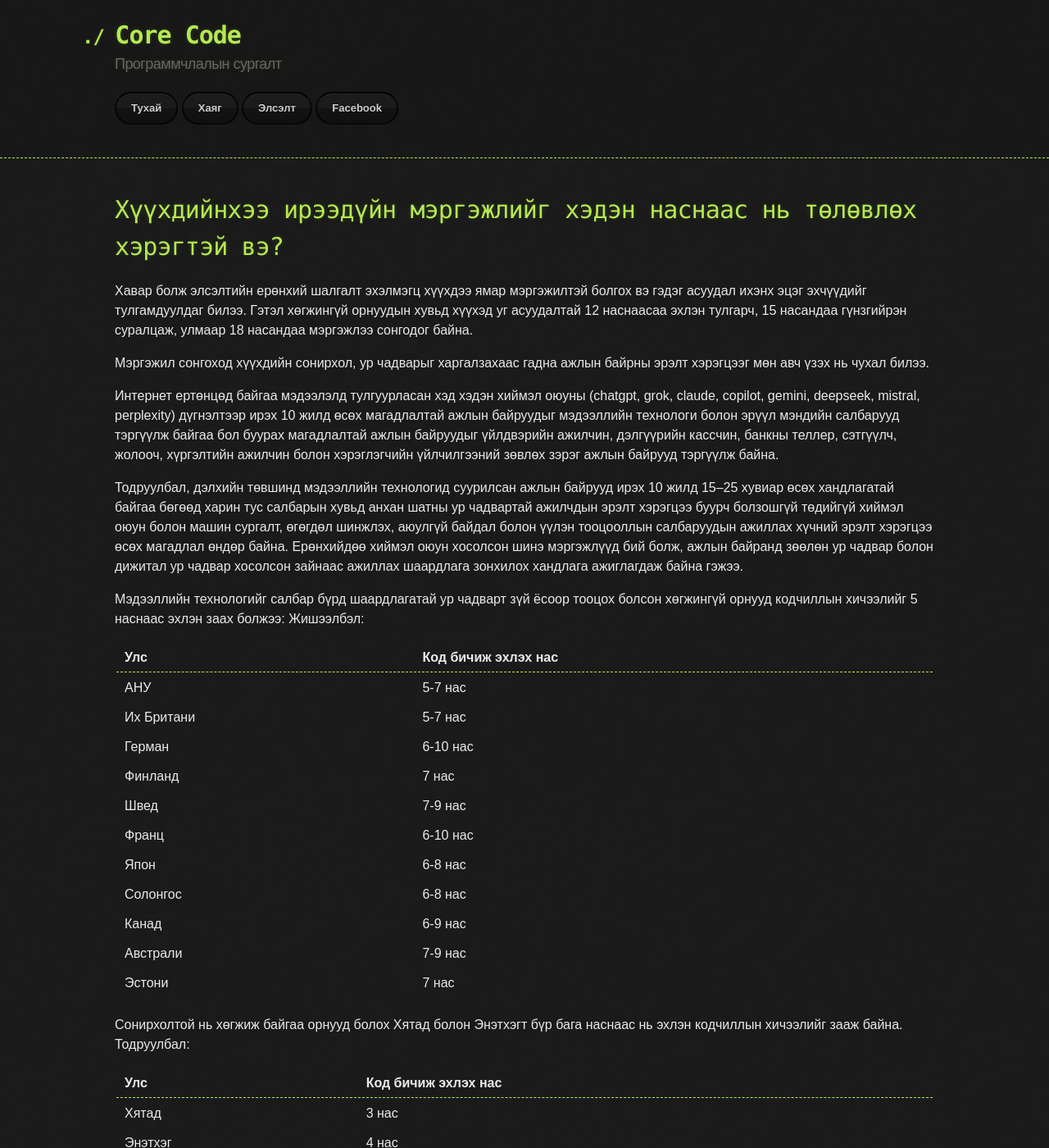
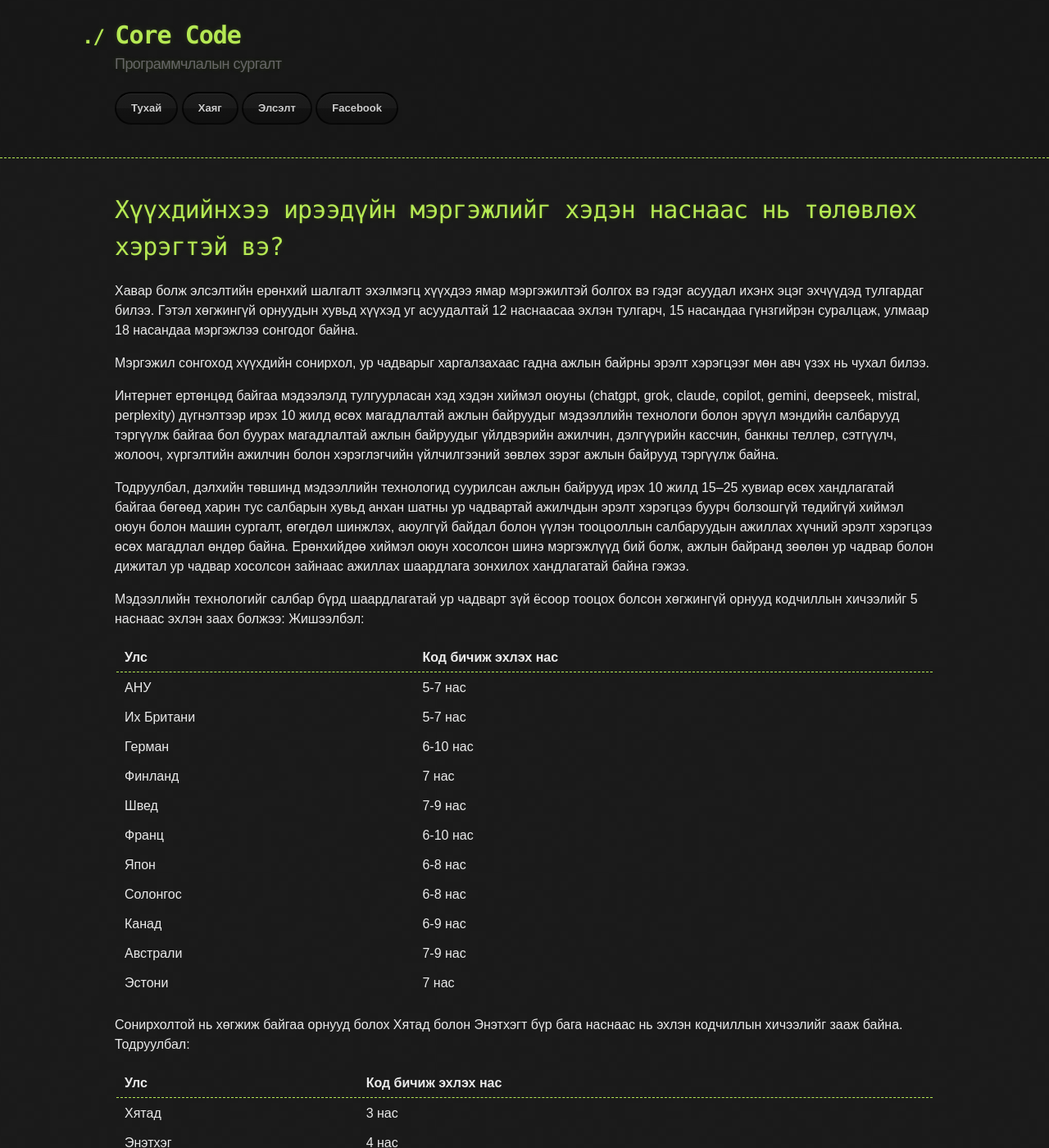
Before and after one commit to ganaatulgaa/corecode, a Jekyll site: the page built from ads.md, in a window 1280 px wide and 1400 px high. Shown: the whole window at 82% size. Built offline with Jekyll 4.4.1, drawn with Linux system fonts in a browser that asks for light colours; our own code applies the rules of GitHub Pages for plain Markdown files; some of the changed text lies outside the part shown.

Commit message:
Update ads.md

```diff
--- a/ads.md
+++ b/ads.md
@@ -4,13 +4,13 @@ layout: default
 
 # Хүүхдийнхээ ирээдүйн мэргэжлийг хэдэн наснаас нь төлөвлөх хэрэгтэй вэ?
 
-Хавар болж элсэлтийн ерөнхий шалгалт эхэлмэгц хүүхдээ ямар мэргэжилтэй болгох вэ гэдэг асуудал ихэнх эцэг эхчүүдийг тулгамдуулдаг билээ. Гэтэл хөгжингүй орнуудын хувьд хүүхэд уг асуудалтай 12 наснаасаа эхлэн тулгарч, 15 насандаа гүнзгийрэн суралцаж, улмаар 18 насандаа мэргэжлээ сонгодог байна.
+Хавар болж элсэлтийн ерөнхий шалгалт эхэлмэгц хүүхдээ ямар мэргэжилтэй болгох вэ гэдэг асуудал ихэнх эцэг эхчүүдэд тулгардаг билээ. Гэтэл хөгжингүй орнуудын хувьд хүүхэд уг асуудалтай 12 наснаасаа эхлэн тулгарч, 15 насандаа гүнзгийрэн суралцаж, улмаар 18 насандаа мэргэжлээ сонгодог байна.
 
 Мэргэжил сонгоход хүүхдийн сонирхол, ур чадварыг харгалзахаас гадна ажлын байрны эрэлт хэрэгцээг мөн авч үзэх нь чухал билээ.
 
 Интернет ертөнцөд байгаа мэдээлэлд тулгуурласан хэд хэдэн хиймэл оюуны (chatgpt, grok, claude, copilot, gemini, deepseek, mistral, perplexity) дүгнэлтээр ирэх 10 жилд өсөх магадлалтай ажлын байруудыг мэдээллийн технологи болон эрүүл мэндийн салбарууд тэргүүлж байгаа бол буурах магадлалтай ажлын байруудыг үйлдвэрийн ажилчин, дэлгүүрийн кассчин, банкны теллер, сэтгүүлч, жолооч, хүргэлтийн ажилчин болон хэрэглэгчийн үйлчилгээний зөвлөх зэрэг ажлын байрууд тэргүүлж байна.
 
-Тодруулбал, дэлхийн төвшинд мэдээллийн технологид суурилсан ажлын байрууд ирэх 10 жилд 15--25 хувиар өсөх хандлагатай байгаа бөгөөд харин тус салбарын хувьд анхан шатны ур чадвартай ажилчдын эрэлт хэрэгцээ буурч болзошгүй төдийгүй хиймэл оюун болон машин сургалт, өгөгдөл шинжлэх, аюулгүй байдал болон үүлэн тооцооллын салбаруудын ажиллах хүчний эрэлт хэрэгцээ өсөх магадлал өндөр байна. Ерөнхийдөө хиймэл оюун хосолсон шинэ мэргэжлүүд бий болж, ажлын байранд зөөлөн ур чадвар болон дижитал ур чадвар хосолсон зайнаас ажиллах шаардлага зонхилох хандлага ажиглагдаж байна гэжээ.
+Тодруулбал, дэлхийн төвшинд мэдээллийн технологид суурилсан ажлын байрууд ирэх 10 жилд 15--25 хувиар өсөх хандлагатай байгаа бөгөөд харин тус салбарын хувьд анхан шатны ур чадвартай ажилчдын эрэлт хэрэгцээ буурч болзошгүй төдийгүй хиймэл оюун болон машин сургалт, өгөгдөл шинжлэх, аюулгүй байдал болон үүлэн тооцооллын салбаруудын ажиллах хүчний эрэлт хэрэгцээ өсөх магадлал өндөр байна. Ерөнхийдөө хиймэл оюун хосолсон шинэ мэргэжлүүд бий болж, ажлын байранд зөөлөн ур чадвар болон дижитал ур чадвар хосолсон зайнаас ажиллах шаардлага зонхилох хандлагатай байна гэжээ.
 
 Мэдээллийн технологийг салбар бүрд шаардлагатай ур чадварт зүй ёсоор тооцох болсон хөгжингүй орнууд кодчиллын хичээлийг 5 наснаас эхлэн заах болжээ: Жишээлбэл:
 
```
Also changed, not shown: other parts of ads.md (+3 -3 lines).
